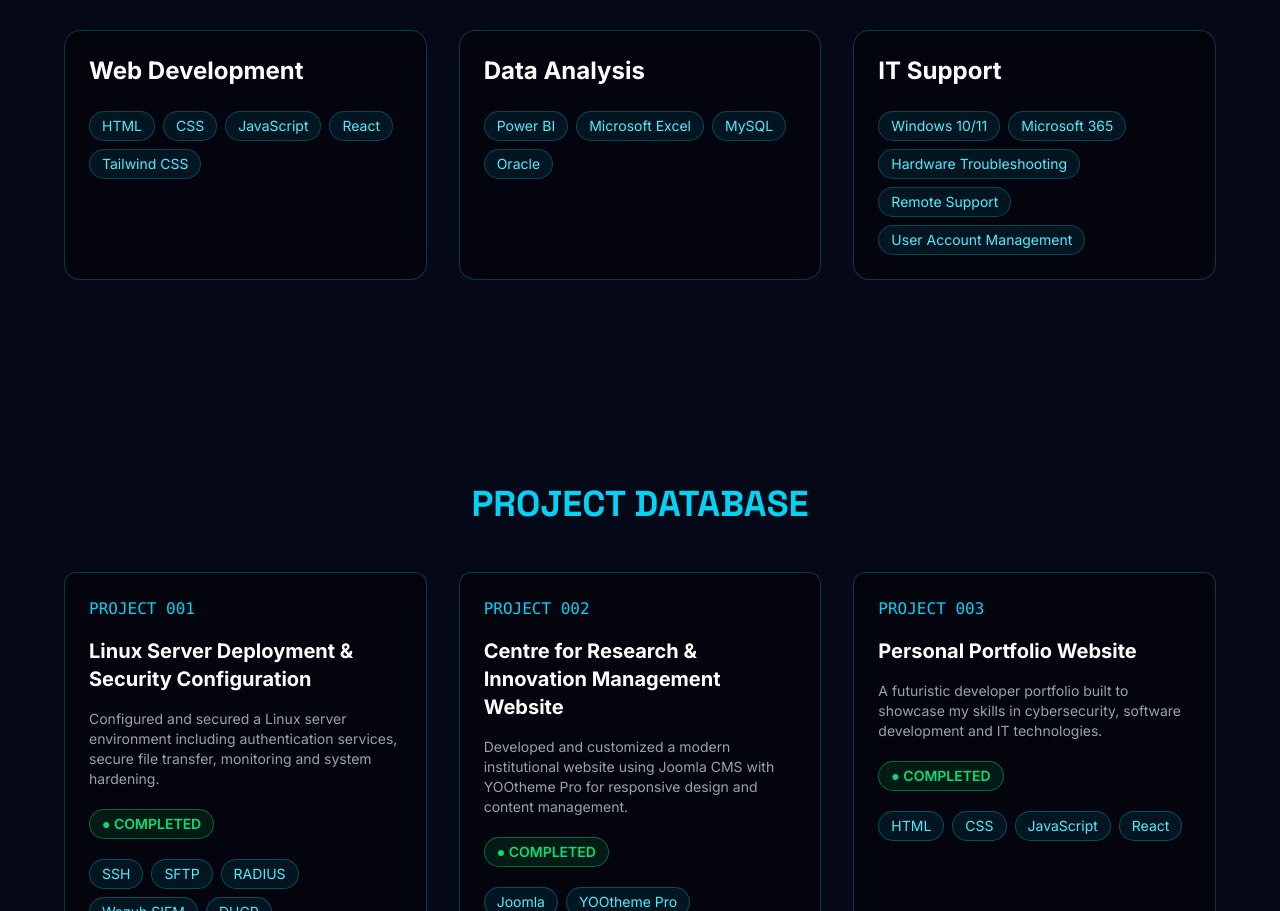
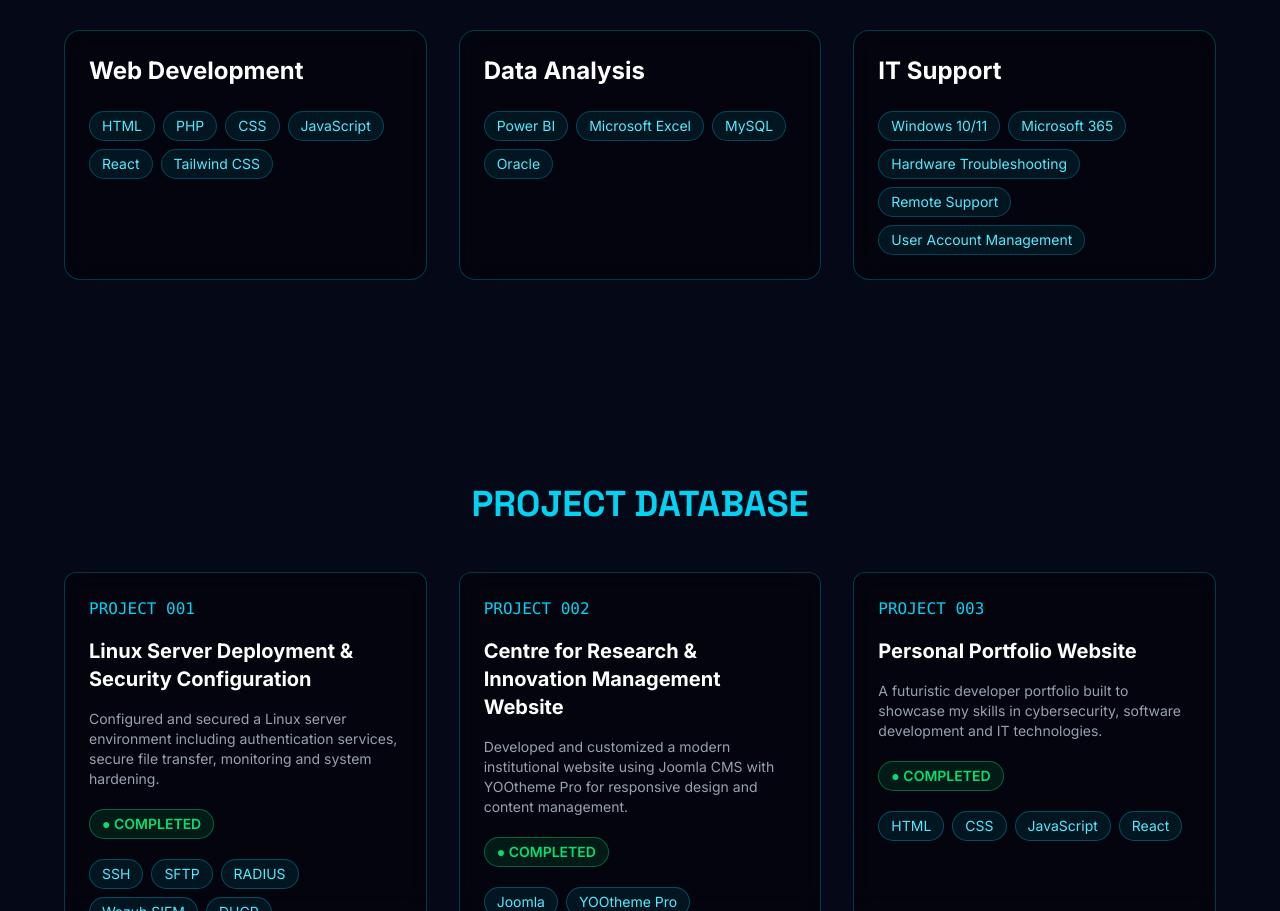
Before and after one commit to anwarazhad/anwar-portfolio, a React (Vite) app: page / in a window 1280 px wide. Shown: the part 2152-3063 px from the top of the page. Built offline with nearby package versions, Linux system fonts and the light colour scheme.

Commit message:
modified:   src/components/Skills.jsx

```diff
--- a/src/components/Skills.jsx
+++ b/src/components/Skills.jsx
@@ -21,7 +21,7 @@ const skills = [
   },
   {
     name: "Web Development",
-    tools: ["HTML", "CSS", "JavaScript", "React", "Tailwind CSS"],
+    tools: ["HTML", "PHP", "CSS", "JavaScript", "React", "Tailwind CSS"],
   },
   {
     name: "Data Analysis",
```
